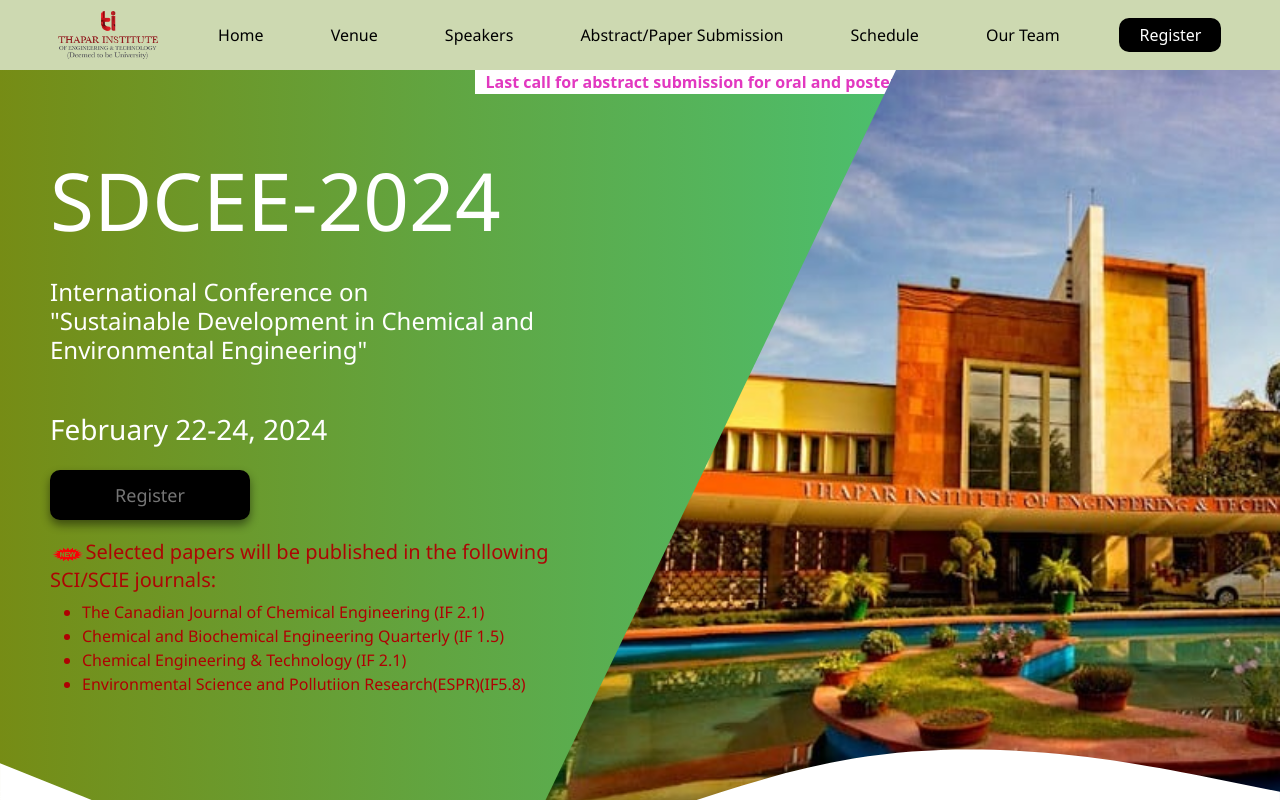
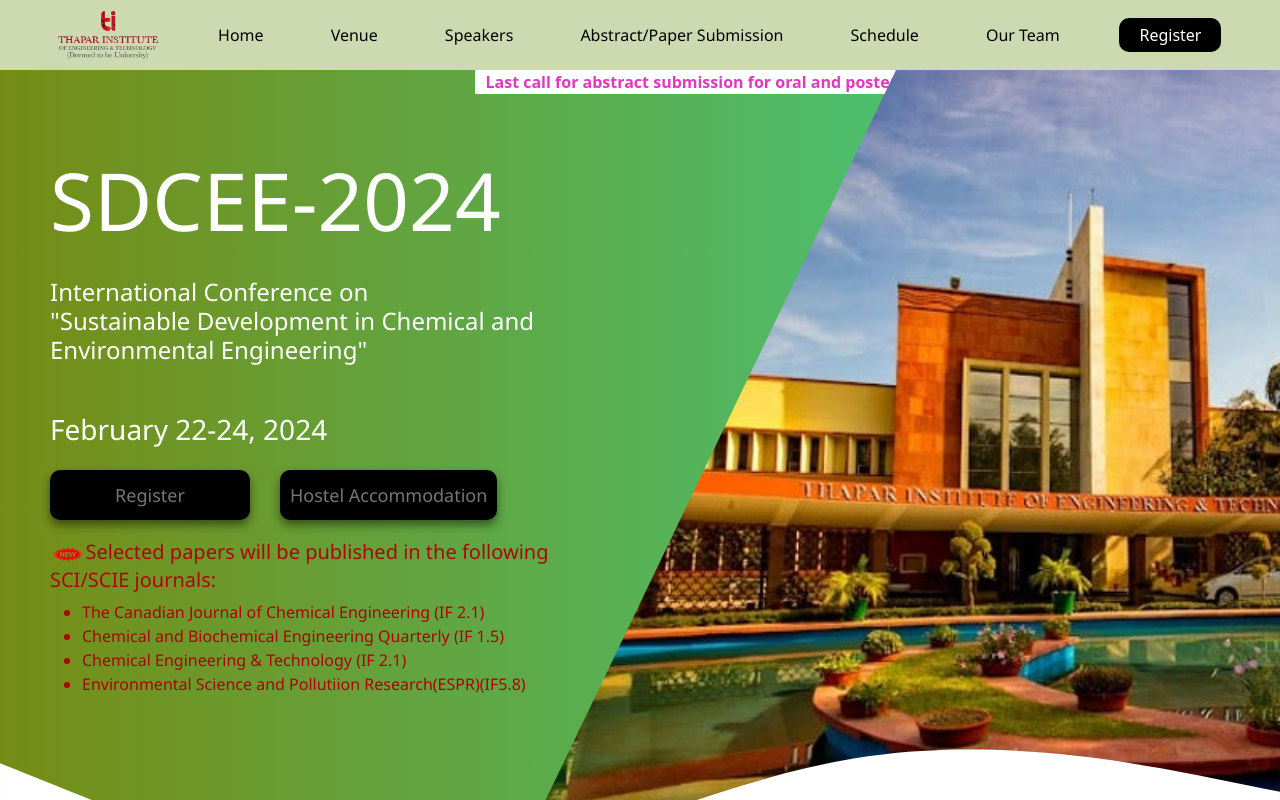
Before and after one commit to Sharathchandra345/SDCEE-2024, a React (Create React App) app in the folder client/: page / in a window 1280 px wide. Shown: the top 800 px of the page. Built offline with nearby package versions, Linux system fonts and the light colour scheme.

Commit message:
added hostel form

```diff
--- a/client/src/Components/Hero/Hero.css
+++ b/client/src/Components/Hero/Hero.css
@@ -195,3 +195,9 @@
     display: none;
   }
 }
+
+.hostel-button {
+  margin-left: 30px;
+  min-width: fit-content;
+  padding: 10px;
+}
--- a/client/src/Components/Hero/Hero.js
+++ b/client/src/Components/Hero/Hero.js
@@ -31,6 +31,11 @@
                   <span>Register</span>
                 </button>
               </Link>
+              <a href="https://forms.gle/r784zXXhd1zkoNeE6" target="_blank">
+                <button className="hero-reg mt-3 ml-3 hostel-button">
+                  <span>Hostel Accommodation</span>
+                </button>
+              </a>
               <div className="journal">
                 <h5 className="blink">
                   <img
--- a/client/src/Components/Two/Two.js
+++ b/client/src/Components/Two/Two.js
@@ -4,6 +4,9 @@
 export default function Two() {
   return (
     <div className="two" id="about">
+      {/* <p>
+        Request for Hostel Accommodation https://forms.gle/r784zXXhd1zkoNeE6{" "}
+      </p> */}
       <div className="wrapper">
         <div className="imgcont">
           <h1>The Conference</h1>
--- a/client/src/pages/registration.js
+++ b/client/src/pages/registration.js
@@ -232,6 +232,9 @@
             <a href="https://forms.gle/BwTenJaU7qAQLbAw8" target="_blank">
               <button>Link to Register</button>
             </a>
+            <a href="https://forms.gle/r784zXXhd1zkoNeE6" target="_blank">
+              <button>Hostel Accomodation</button>
+            </a>
             <br />
             <Link smooth to="/abstract" className="text-link">
               <a href="">
```
